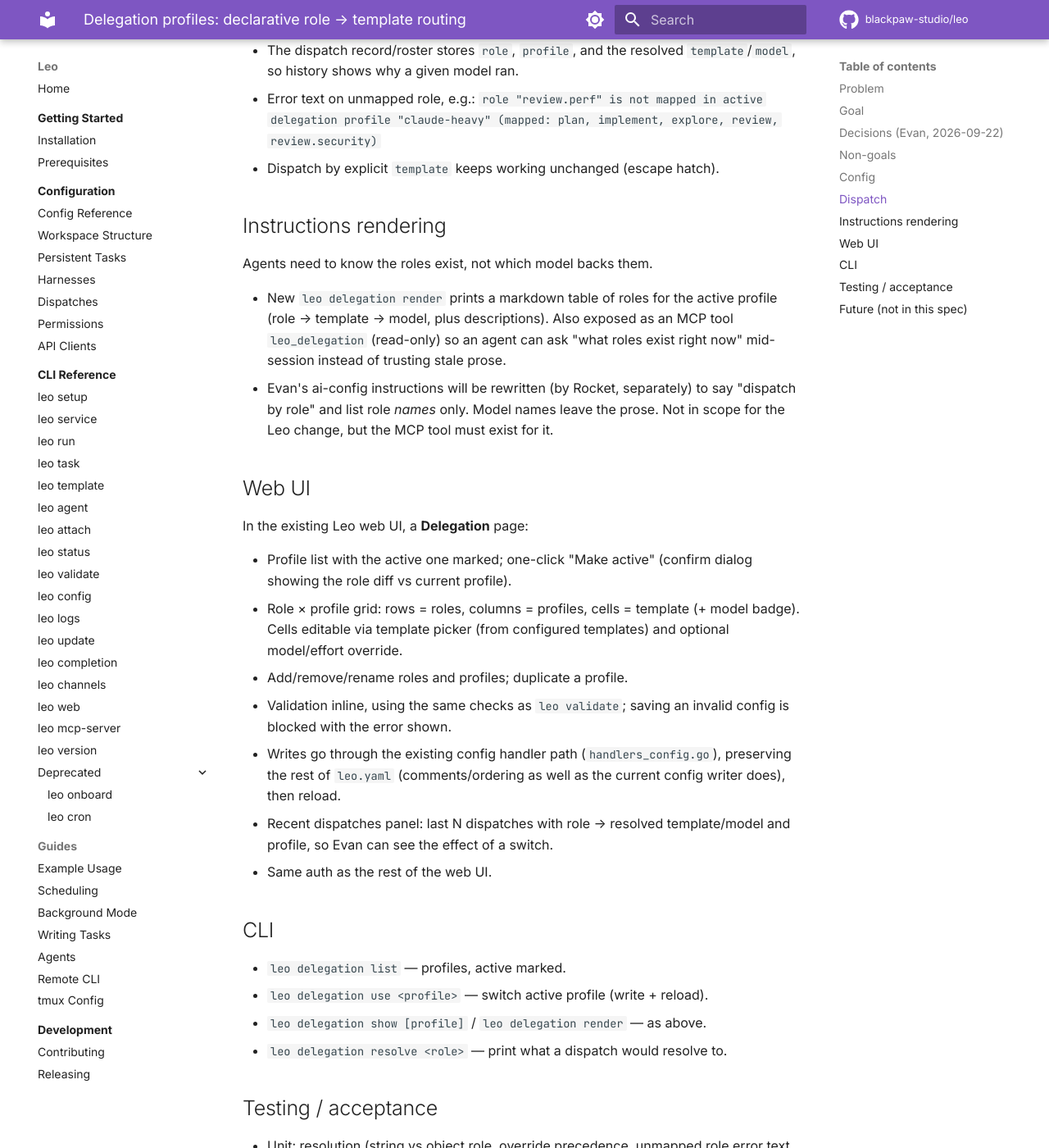
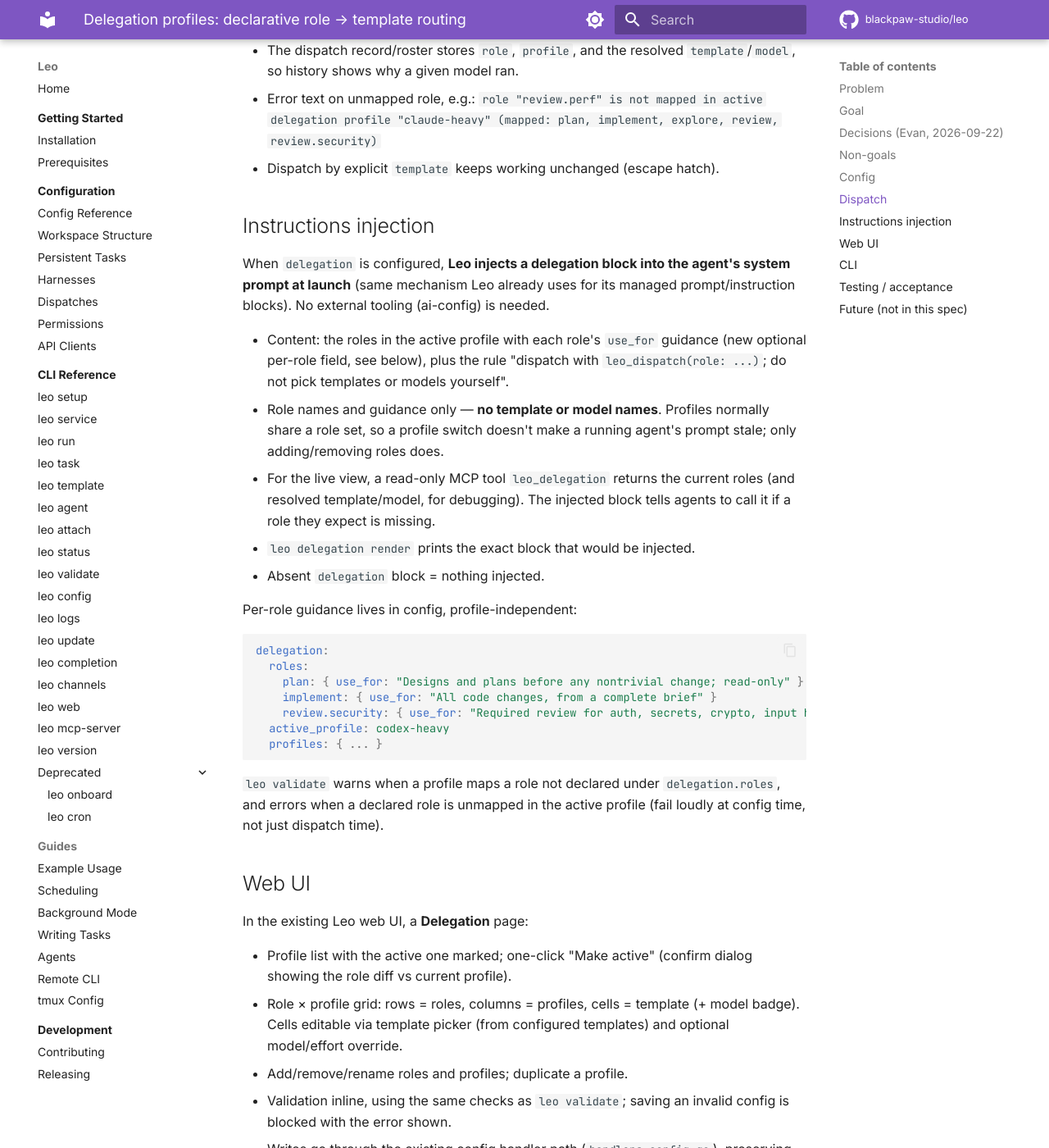
Before and after one commit to blackpaw-studio/leo, an MkDocs documentation site: the page built from docs/specs/2026-09-22-delegation-profiles.md, in a window 1280 px wide and 1400 px high, scrolled down 2440 px. Shown: the whole window at 82% size. Built offline with MkDocs 1.6.1 and Material for MkDocs 9.7.7, drawn with Linux system fonts in a browser that asks for light colours; comment, search, counter and statistics services are not loaded.

Commit message:
docs: amend delegation spec with prompt injection
Claude-Session: https://claude.ai/code/session_01G3Ypof77KGe3FypkrXGTyn

````diff
--- a/docs/specs/2026-09-22-delegation-profiles.md
+++ b/docs/specs/2026-09-22-delegation-profiles.md
@@ -100,17 +100,39 @@ Rules:
   `role "review.perf" is not mapped in active delegation profile "claude-heavy" (mapped: plan, implement, explore, review, review.security)`
 - Dispatch by explicit `template` keeps working unchanged (escape hatch).
 
-## Instructions rendering
+## Instructions injection
 
-Agents need to know the roles exist, not which model backs them.
+When `delegation` is configured, **Leo injects a delegation block into the
+agent's system prompt at launch** (same mechanism Leo already uses for its
+managed prompt/instruction blocks). No external tooling (ai-config) is needed.
 
-- New `leo delegation render` prints a markdown table of roles for the active
-  profile (role → template → model, plus descriptions). Also exposed as an MCP
-  tool `leo_delegation` (read-only) so an agent can ask "what roles exist right
-  now" mid-session instead of trusting stale prose.
-- Evan's ai-config instructions will be rewritten (by Rocket, separately) to say
-  "dispatch by role" and list role *names* only. Model names leave the prose.
-  Not in scope for the Leo change, but the MCP tool must exist for it.
+- Content: the roles in the active profile with each role's `use_for` guidance
+  (new optional per-role field, see below), plus the rule "dispatch with
+  `leo_dispatch(role: ...)`; do not pick templates or models yourself".
+- Role names and guidance only — **no template or model names**. Profiles
+  normally share a role set, so a profile switch doesn't make a running agent's
+  prompt stale; only adding/removing roles does.
+- For the live view, a read-only MCP tool `leo_delegation` returns the current
+  roles (and resolved template/model, for debugging). The injected block tells
+  agents to call it if a role they expect is missing.
+- `leo delegation render` prints the exact block that would be injected.
+- Absent `delegation` block = nothing injected.
+
+Per-role guidance lives in config, profile-independent:
+
+```yaml
+delegation:
+  roles:
+    plan: { use_for: "Designs and plans before any nontrivial change; read-only" }
+    implement: { use_for: "All code changes, from a complete brief" }
+    review.security: { use_for: "Required review for auth, secrets, crypto, input handling" }
+  active_profile: codex-heavy
+  profiles: { ... }
+```
+
+`leo validate` warns when a profile maps a role not declared under
+`delegation.roles`, and errors when a declared role is unmapped in the active
+profile (fail loudly at config time, not just dispatch time).
 
 ## Web UI
 
````
